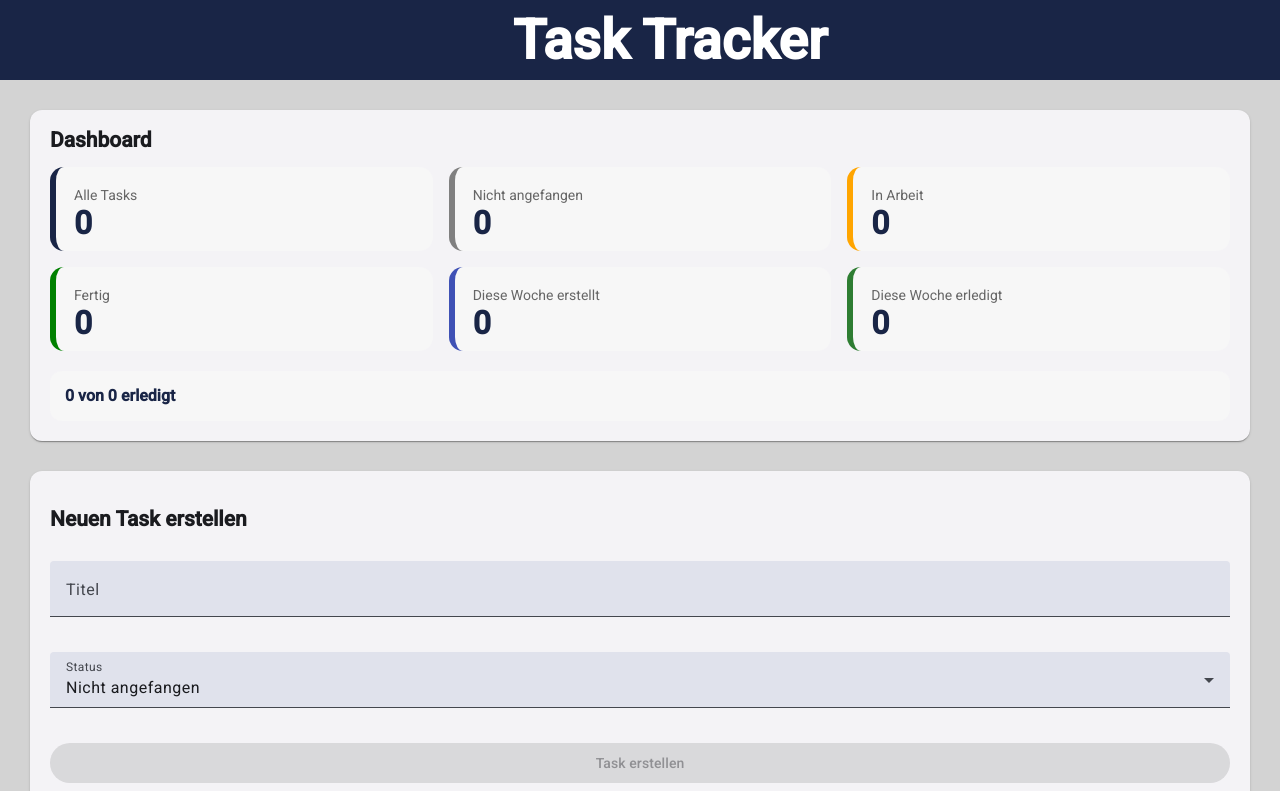
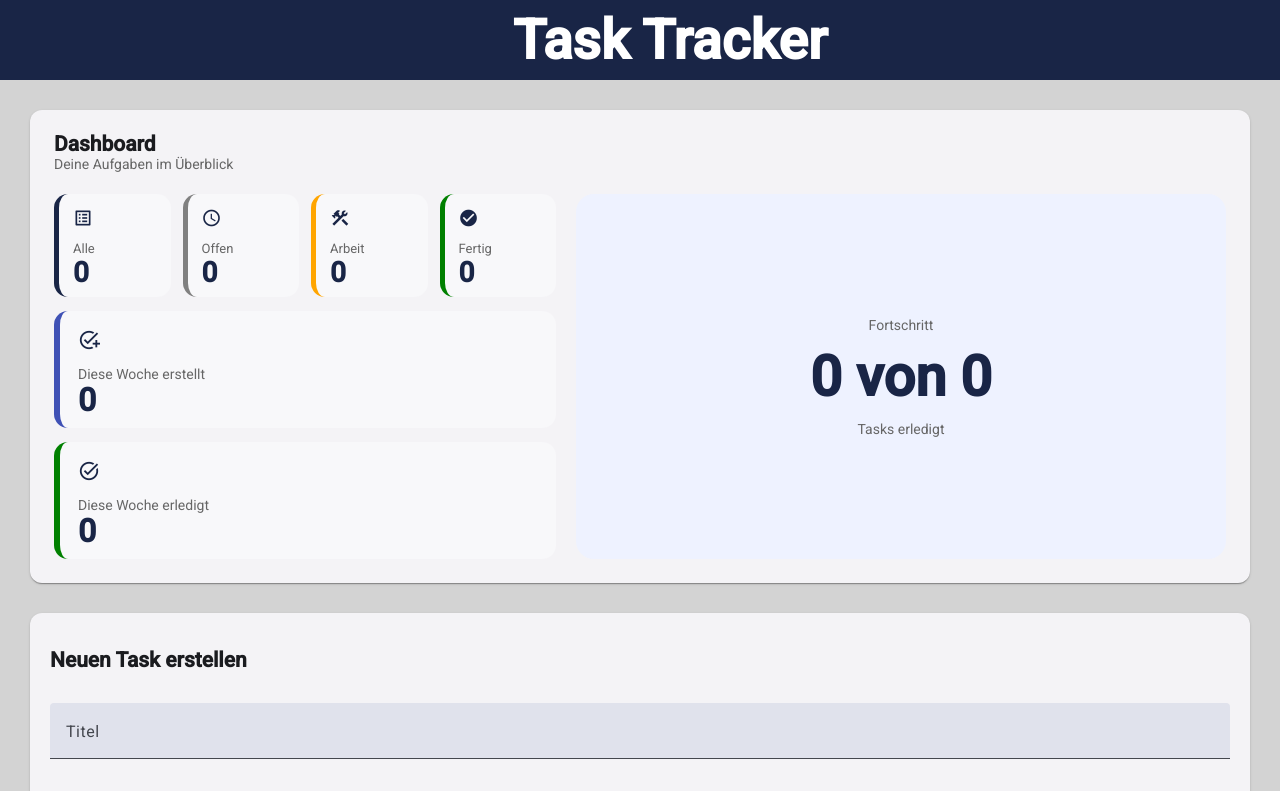
Before and after one commit to Stefan-Gr99/task-tracker-app, an Angular app in the folder frontend/: page / in a window 1280 px wide. Shown: the top 791 px of the page. Built offline with nearby package versions, Linux system fonts and the light colour scheme; no server answers.

Commit message:
Dashboard UI angepasst

```diff
--- a/frontend/src/app/components/dashboard/dashboard.html
+++ b/frontend/src/app/components/dashboard/dashboard.html
@@ -1,53 +1,70 @@
 <mat-card class="dashboard-card">
+
+    <div class="dashboard-header">
         <h2>Dashboard</h2>
-
-    <div class="stats-grid">
-
-        <div class="stat-box stat-all">
-            <span class="stat-label">Alle Tasks</span>
-            <span class="stat-value">{{ service.tasks().length }}</span>
-        </div>
-
-        <div class="stat-box stat-not-started">
-            <span class="stat-label">Nicht angefangen</span>
-            <span class="stat-value">
-                {{ countByStatus('NICHT_ANGEFANGEN') }}
+        <span class="dashboard-subtitle">
+            Deine Aufgaben im Überblick
         </span>
     </div>
 
-        <div class="stat-box stat-working">
-            <span class="stat-label">In Arbeit</span>
-            <span class="stat-value">
-                {{ countByStatus('IN_ARBEIT') }}
-            </span>
+    <div class="dashboard-layout">
+
+        <div class="left-column">
+
+            <div class="status-row">
+
+                <div class="mini-card stat-all">
+                    <mat-icon>list_alt</mat-icon>
+                    <span>Alle</span>
+                    <strong>{{ service.tasks().length }}</strong>
                 </div>
 
-        <div class="stat-box stat-done">
-            <span class="stat-label">Fertig</span>
-            <span class="stat-value">
-                {{ countByStatus('FERTIG') }}
-            </span>
+                <div class="mini-card stat-not-started">
+                    <mat-icon>schedule</mat-icon>
+                    <span>Offen</span>
+                    <strong>{{ countByStatus('NICHT_ANGEFANGEN') }}</strong>
                 </div>
 
-        <div class="stat-box stat-created-week">
-            <span class="stat-label">Diese Woche erstellt</span>
-            <span class="stat-value">{{ createdThisWeek() }}</span>
+                <div class="mini-card stat-working">
+                    <mat-icon>construction</mat-icon>
+                    <span>Arbeit</span>
+                    <strong>{{ countByStatus('IN_ARBEIT') }}</strong>
                 </div>
 
-        <div class="stat-box stat-completed-week">
-            <span class="stat-label">Diese Woche erledigt</span>
-            <span class="stat-value">{{ completedThisWeek() }}</span>
+                <div class="mini-card stat-done">
+                    <mat-icon>check_circle</mat-icon>
+                    <span>Fertig</span>
+                    <strong>{{ countByStatus('FERTIG') }}</strong>
                 </div>
 
             </div>
 
-    <div class="progress-box">
-        <span class="progress-text">
-            {{ countByStatus('FERTIG') }}
-            von
-            {{ service.tasks().length }}
-            erledigt
+            <div class="info-card stat-created-week">
+                <mat-icon>add_task</mat-icon>
+                <span class="card-label">Diese Woche erstellt</span>
+                <span class="card-value">{{ createdThisWeek() }}</span>
+            </div>
+
+            <div class="info-card stat-completed-week">
+                <mat-icon>task_alt</mat-icon>
+                <span class="card-label">Diese Woche erledigt</span>
+                <span class="card-value">{{ completedThisWeek() }}</span>
+            </div>
+
+        </div>
+
+        <div class="progress-card">
+            <span class="card-label">Fortschritt</span>
+
+            <span class="progress-number">
+                {{ countByStatus('FERTIG') }} von {{ service.tasks().length }}
+            </span>
+
+            <span class="progress-subtitle">
+                Tasks erledigt
             </span>
         </div>
 
+    </div>
+
 </mat-card>
--- a/frontend/src/app/components/dashboard/dashboard.scss
+++ b/frontend/src/app/components/dashboard/dashboard.scss
@@ -1,73 +1,153 @@
 .dashboard-card {
     margin: 30px;
-    padding: 20px;
+    padding: 24px;
+}
+
+.dashboard-header {
+    margin-bottom: 20px;
 }
 
 h2 {
-    margin-top: 0;
+    margin: 0;
 }
 
-.stats-grid {
-    display: grid;
-    grid-template-columns: repeat(3, 1fr);
-    gap: 16px;
-}
-
-.stat-box {
-    background-color: #f7f7f7;
-    border-radius: 14px;
-    padding: 18px;
-
-    display: flex;
-    flex-direction: column;
-    gap: 8px;
-}
-
-.stat-label {
+.dashboard-subtitle {
     font-size: 14px;
     color: #666;
 }
 
-.stat-value {
+.dashboard-layout {
+    display: grid;
+    grid-template-columns: 1fr 650px;
+    gap: 20px;
+}
+
+.left-column {
+    display: flex;
+    flex-direction: column;
+    gap: 14px;
+}
+
+.status-row {
+    display: grid;
+    grid-template-columns: repeat(4, 1fr);
+    gap: 12px;
+}
+
+.mini-card {
+    background: #f8f8fa;
+    border-radius: 14px;
+    padding: 14px;
+    border-left: 5px solid transparent;
+}
+
+.mini-card mat-icon {
+    font-size: 20px;
+    width: 20px;
+    height: 20px;
+    margin-bottom: 6px;
+    color: #192546;
+}
+
+.mini-card span {
+    display: block;
+    font-size: 13px;
+    color: #666;
+}
+
+.mini-card strong {
+    display: block;
+    margin-top: 4px;
+    font-size: 28px;
+    color: #192546;
+}
+
+.info-card {
+    background: #f8f8fa;
+    border-radius: 14px;
+    padding: 18px;
+    border-left: 6px solid transparent;
+}
+
+.info-card mat-icon {
+    font-size: 22px;
+    width: 22px;
+    height: 22px;
+    margin-bottom: 8px;
+    color: #192546;
+}
+
+.card-label {
+    display: block;
+    color: #666;
+    font-size: 14px;
+}
+
+.card-value {
+    display: block;
+    margin-top: 6px;
     font-size: 32px;
     font-weight: 700;
     color: #192546;
 }
 
+.progress-card {
+    background: #eef2ff;
+    border-radius: 18px;
+    padding: 30px;
+
+    display: flex;
+    flex-direction: column;
+    justify-content: center;
+    align-items: center;
+
+    min-height: 260px;
+}
+
+.progress-number {
+    font-size: 56px;
+    font-weight: 800;
+    color: #192546;
+    line-height: 1;
+    margin: 14px 0;
+}
+
+.progress-subtitle {
+    color: #666;
+    font-size: 14px;
+}
+
 .stat-all {
-    border-left: 6px solid #192546;
+    border-left-color: #192546;
 }
 
 .stat-not-started {
-    border-left: 6px solid gray;
+    border-left-color: gray;
 }
 
 .stat-working {
-    border-left: 6px solid orange;
+    border-left-color: orange;
 }
 
-.stat-done {
-    border-left: 6px solid green;
+.stat-done,
+.stat-completed-week {
+    border-left-color: green;
 }
 
 .stat-created-week {
-  border-left: 6px solid #3f51b5;
+    border-left-color: #3f51b5;
 }
 
-.stat-completed-week {
-  border-left: 6px solid #2e7d32;
+@media (max-width: 1100px) {
+    .dashboard-layout {
+        grid-template-columns: 1fr;
+    }
+
+    .status-row {
+        grid-template-columns: repeat(2, 1fr);
+    }
+
+    .progress-card {
+        min-height: 180px;
+    }
 }
-
-.progress-box {
-    margin-top: 20px;
-    padding: 15px;
-
-    background-color: #f7f7f7;
-    border-radius: 12px;
-}
-
-.progress-text {
-    font-size: 16px;
-    font-weight: 600;
-    color: #192546;
-}
--- a/frontend/src/app/components/dashboard/dashboard.ts
+++ b/frontend/src/app/components/dashboard/dashboard.ts
@@ -1,12 +1,13 @@
 import { Component } from '@angular/core';
 import { TaskService } from '../../task.service';
 import { MatCardModule } from '@angular/material/card';
-import { C } from '@angular/cdk/keycodes';
+import { MatIconModule } from '@angular/material/icon';
 
 @Component({
   selector: 'app-dashboard',
   imports: [
-    MatCardModule
+    MatCardModule,
+    MatIconModule
   ],
   templateUrl: './dashboard.html',
   styleUrl: './dashboard.scss',
```
Lines whose indentation alone changed are shown as unchanged.
